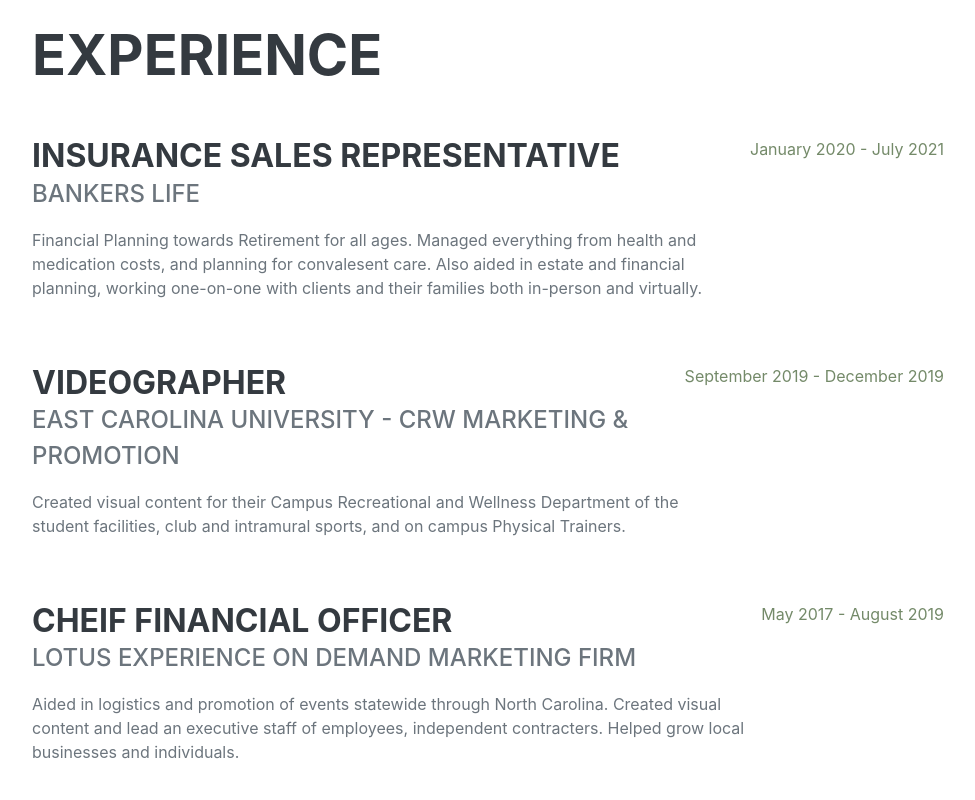
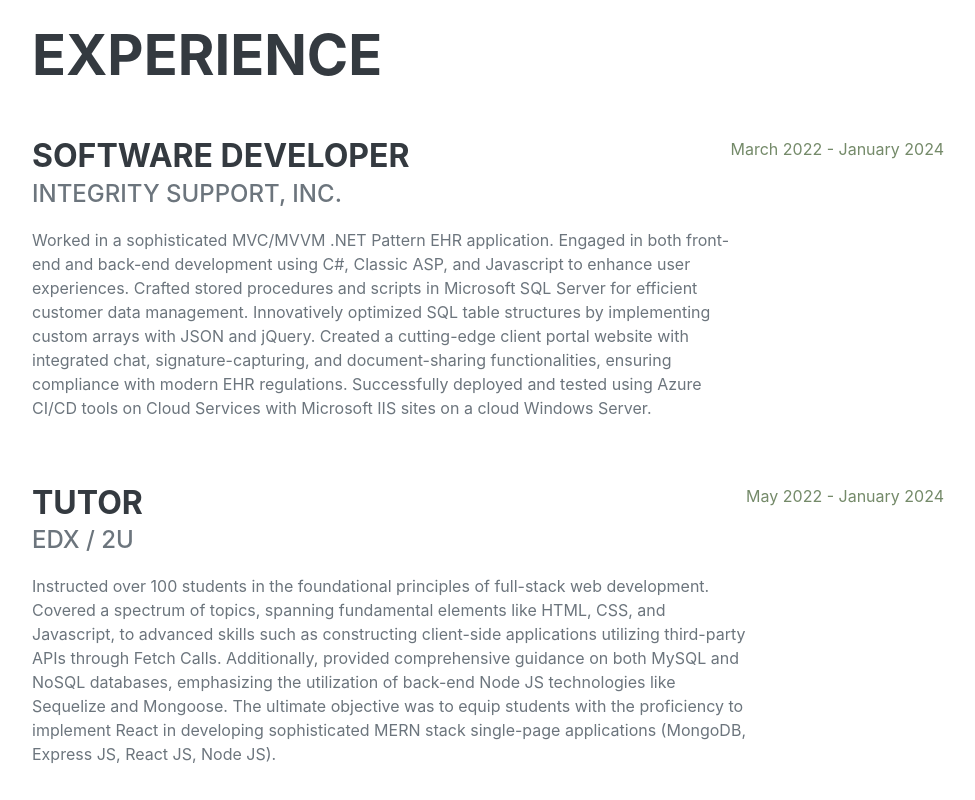
Before and after one commit to JayPushCode/React-Personal-Portfolio, a React (Create React App) app: page / in a window 1280 px wide. Shown: the part 860-1660 px from the top of the page, without its empty margins (288-1263 px from the left). Built offline with nearby package versions, Linux system fonts and the light colour scheme; a web font is replaced by a local one.

Commit message:
Adding new work experience

```diff
--- a/src/components/Experience.js
+++ b/src/components/Experience.js
@@ -8,6 +8,25 @@
   <section className="resume-section" id="experience">
     <div className="resume-section-content">
       <h2 className="mb-5">Experience</h2>
+
+      <div className="d-flex flex-column flex-md-row justify-content-between mb-5">
+        <div className="flex-grow-1">
+          <h3 className="mb-0">Software Developer </h3>
+          <div className="subheading mb-3"> Integrity Support, Inc.</div>
+          <p> Worked in a sophisticated MVC/MVVM .NET Pattern EHR application. Engaged in both front-end and back-end development using C#, Classic ASP, and Javascript to enhance user experiences. Crafted stored procedures and scripts in Microsoft SQL Server for efficient customer data management. Innovatively optimized SQL table structures by implementing custom arrays with JSON and jQuery. Created a cutting-edge client portal website with integrated chat, signature-capturing, and document-sharing functionalities, ensuring compliance with modern EHR regulations. Successfully deployed and tested using Azure CI/CD tools on Cloud Services with Microsoft IIS sites on a cloud Windows Server. </p>
+        </div>
+        <div className="flex-shrink-0"><span className="text-primary"> March 2022 - January 2024 </span></div>
+      </div>
+
+      <div className="d-flex flex-column flex-md-row justify-content-between mb-5">
+        <div className="flex-grow-1">
+          <h3 className="mb-0">Tutor </h3>
+          <div className="subheading mb-3"> edX / 2U </div>
+          <p> Instructed over 100 students in the foundational principles of full-stack web development. Covered a spectrum of topics, spanning fundamental elements like HTML, CSS, and Javascript, to advanced skills such as constructing client-side applications utilizing third-party APIs through Fetch Calls. Additionally, provided comprehensive guidance on both MySQL and NoSQL databases, emphasizing the utilization of back-end Node JS technologies like Sequelize and Mongoose. The ultimate objective was to equip students with the proficiency to implement React in developing sophisticated MERN stack single-page applications (MongoDB, Express JS, React JS, Node JS). </p>
+        </div>
+        <div className="flex-shrink-0"><span className="text-primary"> May 2022 - January 2024 </span></div>
+      </div>
+
       <div className="d-flex flex-column flex-md-row justify-content-between mb-5">
         <div className="flex-grow-1">
           <h3 className="mb-0">Insurance Sales Representative</h3>
```
